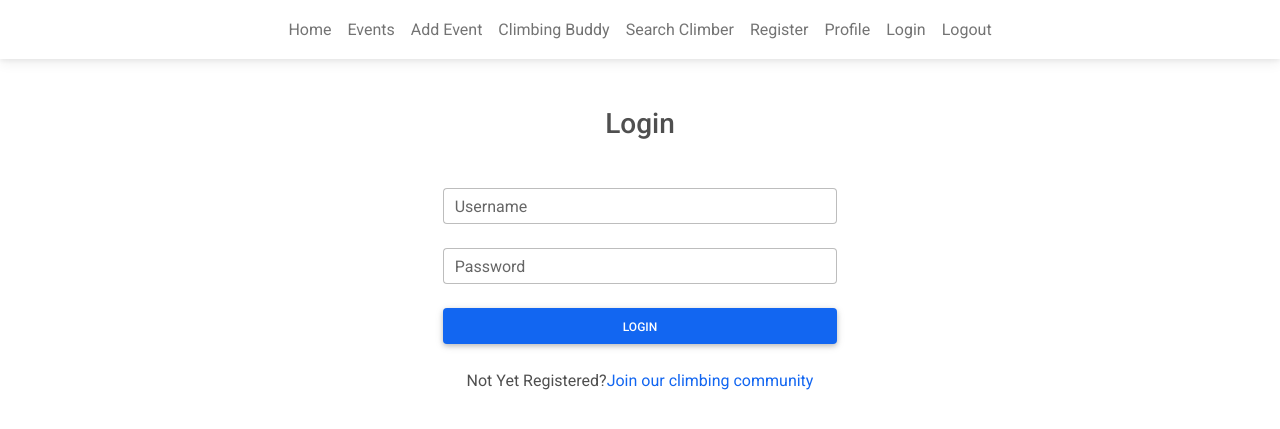
After one commit to mateuszniechwiej/Climbing-Buddy, a Flask app: page /login in a window 1280 px wide. The commit adds this page. Shown: the top 429 px of the page. Run offline with Flask 2, Linux system fonts and the light colour scheme; some libraries are stand-ins or nearby versions.

Commit message:
Add Login functionality

```diff
--- a/app.py
+++ b/app.py
@@ -59,3 +59,27 @@ def register():
             flash("Passwords Don't Match", "error")
             return redirect(url_for("register"))
     return render_template("register.html")
+
+
+@app.route("/login", methods=["GET", "POST"])
+def login():
+    """
+    Login user after checking if user in DB
+    """
+    if request.method == "POST":
+        existing_user = mongo.db.users.find_one(
+            {"username": request.form.get("username").lower()}
+        )
+
+        if existing_user:
+            if check_password_hash(existing_user["password"], request.form.get("password")):
+                session["user"] = request.form.get("username").lower()
+                flash("Welcome, {}".format(request.form.get("username")), "message")
+            else:
+                flash("Inccorect Password and/or User", "error")
+                return redirect(url_for("login"))
+
+        else:
+            flash("Inccorect Password and/or User", "error")
+            return redirect(url_for("login"))
+    return render_template("login.html")
--- a/templates/base.html
+++ b/templates/base.html
@@ -50,7 +50,7 @@
                             <a class="nav-link" href="#">Profile</a>
                         </li>
                         <li class="nav-item">
-                            <a class="nav-link" href="#">Login</a>
+                            <a class="nav-link" href="{{ url_for('login') }}">Login</a>
                         </li>
                         <li class="nav-item">
                             <a class="nav-link" href="#">Logout</a>
@@ -66,7 +66,7 @@
 
     <!-- flash messages-->
     <section>
-        <!-- to return list of tuples in the form of (category,message) -->
+        <!-- to return list of tuples in the form of (category,message) used get_flashed_messages() -->
         {% with messages = get_flashed_messages(with_categories=True) %}
             {% if messages %}
                 {% for category, message in messages %}
--- /dev/null
+++ b/templates/login.html
@@ -0,0 +1,32 @@
+{% extends "base.html" %}
+{% block content %}
+
+    <h3 class="d-flex justify-content-center mt-5">Login</h3>
+
+    <div class="container col-4 mt-5">
+        <form method="POST" action="{{ url_for('login') }}">
+            <!-- Username input -->
+            <div class="form-outline mb-4">
+                <input type="text" id="username" name="username" class="form-control" minlength="3" maxlength="20" pattern="^[a-zA-Z0-9]{3,20}$" required/>
+                <label class="form-label" for="username">Username</label>
+            </div>
+            <!-- Password input -->
+            <div class="form-outline mb-4">
+                <input type="password" id="password" name="password" class="form-control" minlength="6" maxlength="20" pattern="^[a-zA-Z0-9]{6,20}$" required/>
+                <label class="form-label" for="password">Password</label>
+            </div>
+            <!-- Submit button -->
+            <button type="submit" id="submit" name="submit" class="btn btn-primary btn-block mb-4">Login</button>
+            </div>
+        </form>
+    </div>
+
+    <div class="row">
+        <div class="col">
+            <p class="d-flex justify-content-center">
+                Not Yet Registered?
+                <a href="{{ url_for('register') }}">Join our climbing community</a>
+            </p>
+        </div>
+    </div>
+{% endblock %}
```
Also changed, not shown: templates/register.html (+14 -5 lines).
